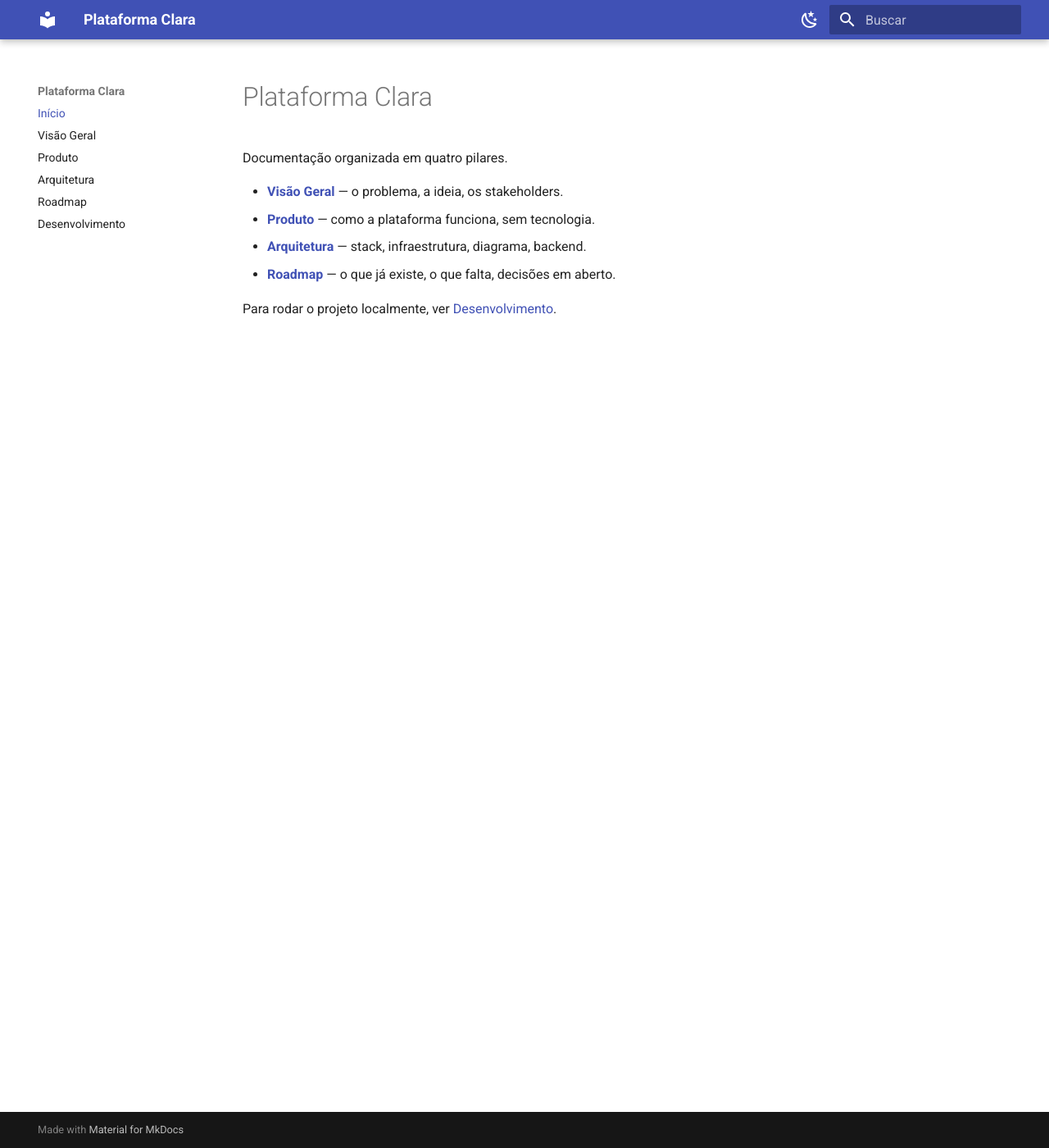
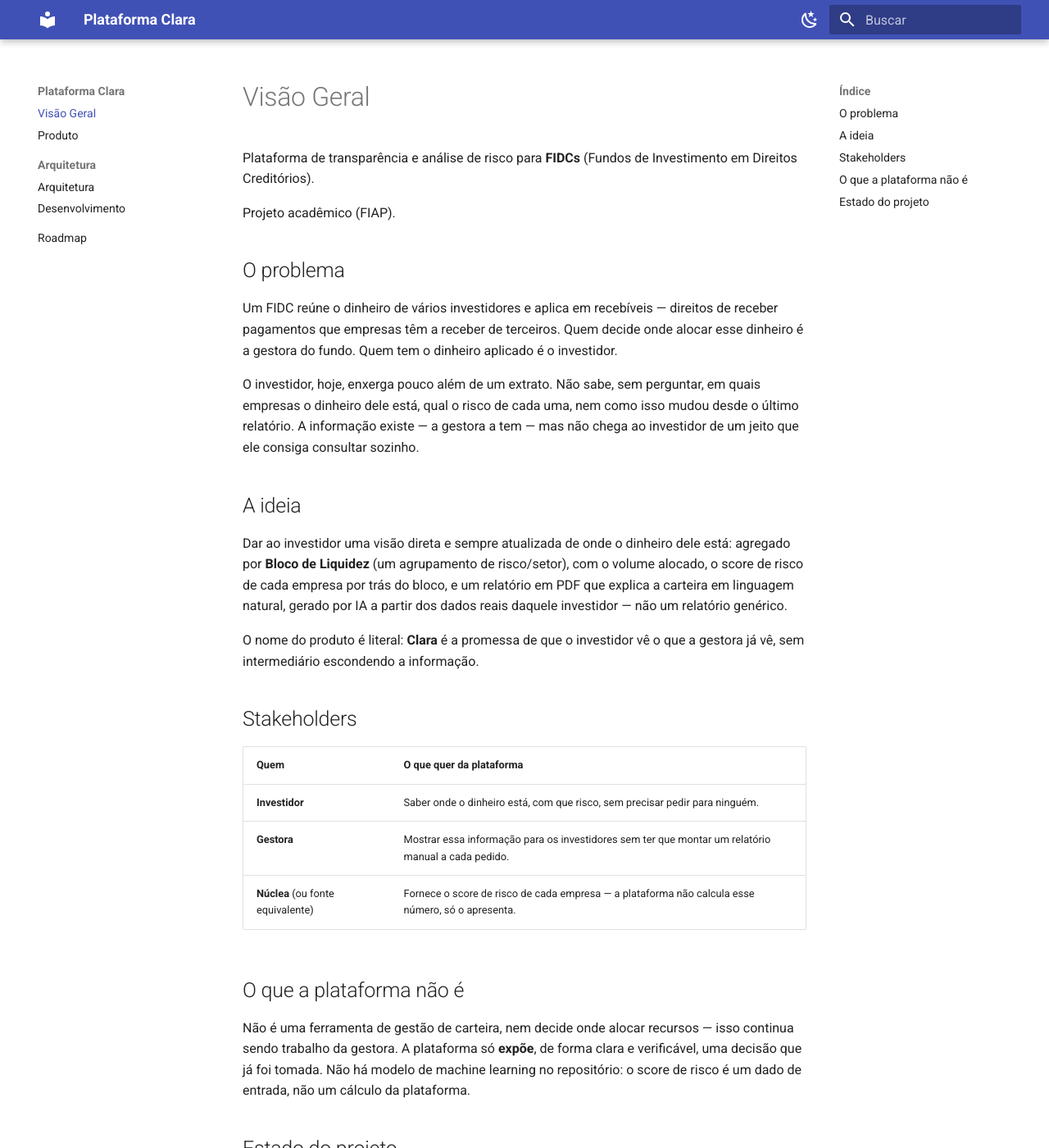
Before and after one commit to Moreira-89/plataforma_clara, an MkDocs documentation site: the page built from docs/index.md, in a window 1280 px wide and 1400 px high. Shown: the whole window at 82% size. Built offline with MkDocs 1.6.1 and Material for MkDocs 9.7.7, drawn with Linux system fonts in a browser that asks for light colours; some of the changed text lies outside the part shown.

Commit message:
docs: Visão Geral não vira pasta; Desenvolvimento entra em Arquitetura
Dois ajustes pedidos em cima da reorganização em pilares:

- docs/index.md deixa de ser uma landing separada e passa a SER o pilar
  Visão Geral (docs/visao-geral/index.md movido para a raiz). A pasta
  visao-geral/ não precisava existir — Visão Geral já é a raiz do site por
  natureza.
- desenvolvimento.md sai da raiz de docs/ e entra em arquitetura/, como
  sub-página do pilar (nav aninhado: Arquitetura > Desenvolvimento). Continua
  sendo o guia prático (comandos, setup), só que agora nested sob o pilar que
  o `mkdocs.yml`'s navigation.sections já sabia agrupar.

Nav final:

    Visão Geral   (index.md)
    Produto       (produto/index.md)
    Arquitetura   (arquitetura/index.md, arquitetura/desenvolvimento.md)
    Roadmap       (roadmap/index.md)

Verificado: mkdocs build --strict gera as 5 páginas esperadas (incluindo a
raiz), sem link quebrado; 50 testes e ruff inalterados.

Co-Authored-By: Claude Sonnet 5 <noreply@anthropic.com>

```diff
--- a/docs/index.md
+++ b/docs/index.md
@@ -1,10 +1,52 @@
-# Plataforma Clara
+# Visão Geral
 
-Documentação organizada em quatro pilares.
+Plataforma de transparência e análise de risco para **FIDCs** (Fundos de
+Investimento em Direitos Creditórios).
 
-- **[Visão Geral](visao-geral/index.md)** — o problema, a ideia, os stakeholders.
-- **[Produto](produto/index.md)** — como a plataforma funciona, sem tecnologia.
-- **[Arquitetura](arquitetura/index.md)** — stack, infraestrutura, diagrama, backend.
-- **[Roadmap](roadmap/index.md)** — o que já existe, o que falta, decisões em aberto.
+Projeto acadêmico (FIAP).
 
-Para rodar o projeto localmente, ver [Desenvolvimento](desenvolvimento.md).
+## O problema
+
+Um FIDC reúne o dinheiro de vários investidores e aplica em recebíveis —
+direitos de receber pagamentos que empresas têm a receber de terceiros. Quem
+decide onde alocar esse dinheiro é a gestora do fundo. Quem tem o dinheiro
+aplicado é o investidor.
+
+O investidor, hoje, enxerga pouco além de um extrato. Não sabe, sem perguntar,
+em quais empresas o dinheiro dele está, qual o risco de cada uma, nem como
+isso mudou desde o último relatório. A informação existe — a gestora a tem —
+mas não chega ao investidor de um jeito que ele consiga consultar sozinho.
+
+## A ideia
+
+Dar ao investidor uma visão direta e sempre atualizada de onde o dinheiro dele
+está: agregado por **Bloco de Liquidez** (um agrupamento de risco/setor), com
+o volume alocado, o score de risco de cada empresa por trás do bloco, e um
+relatório em PDF que explica a carteira em linguagem natural, gerado por IA a
+partir dos dados reais daquele investidor — não um relatório genérico.
+
+O nome do produto é literal: **Clara** é a promessa de que o investidor vê o
+que a gestora já vê, sem intermediário escondendo a informação.
+
+## Stakeholders
+
+| Quem | O que quer da plataforma |
+| --- | --- |
+| **Investidor** | Saber onde o dinheiro está, com que risco, sem precisar pedir para ninguém. |
+| **Gestora** | Mostrar essa informação para os investidores sem ter que montar um relatório manual a cada pedido. |
+| **Núclea** (ou fonte equivalente) | Fornece o score de risco de cada empresa — a plataforma não calcula esse número, só o apresenta. |
+
+## O que a plataforma não é
+
+Não é uma ferramenta de gestão de carteira, nem decide onde alocar recursos —
+isso continua sendo trabalho da gestora. A plataforma só **expõe**, de forma
+clara e verificável, uma decisão que já foi tomada. Não há modelo de machine
+learning no repositório: o score de risco é um dado de entrada, não um
+cálculo da plataforma.
+
+## Estado do projeto
+
+O projeto está em reconstrução ativa — a implementação técnica muda com
+frequência. Para o estado atual do que já existe e do que falta, ver o
+[Roadmap](roadmap/index.md). Este documento (Visão Geral) descreve o problema e a
+ideia, que não mudam a cada sprint.
--- a/mkdocs.yml
+++ b/mkdocs.yml
@@ -25,12 +25,12 @@ theme:
     - search.suggest
 
 nav:
-  - Início: index.md
-  - Visão Geral: visao-geral/index.md
+  - Visão Geral: index.md
   - Produto: produto/index.md
-  - Arquitetura: arquitetura/index.md
+  - Arquitetura:
+      - arquitetura/index.md
+      - Desenvolvimento: arquitetura/desenvolvimento.md
   - Roadmap: roadmap/index.md
-  - Desenvolvimento: desenvolvimento.md
 
 markdown_extensions:
   - admonition
```
Also changed, not shown: docs/arquitetura/index.md (+1 -0 lines), docs/visao-geral/index.md (deleted, +0 -52 lines), docs/arquitetura/desenvolvimento.md (renamed from docs/desenvolvimento.md).
